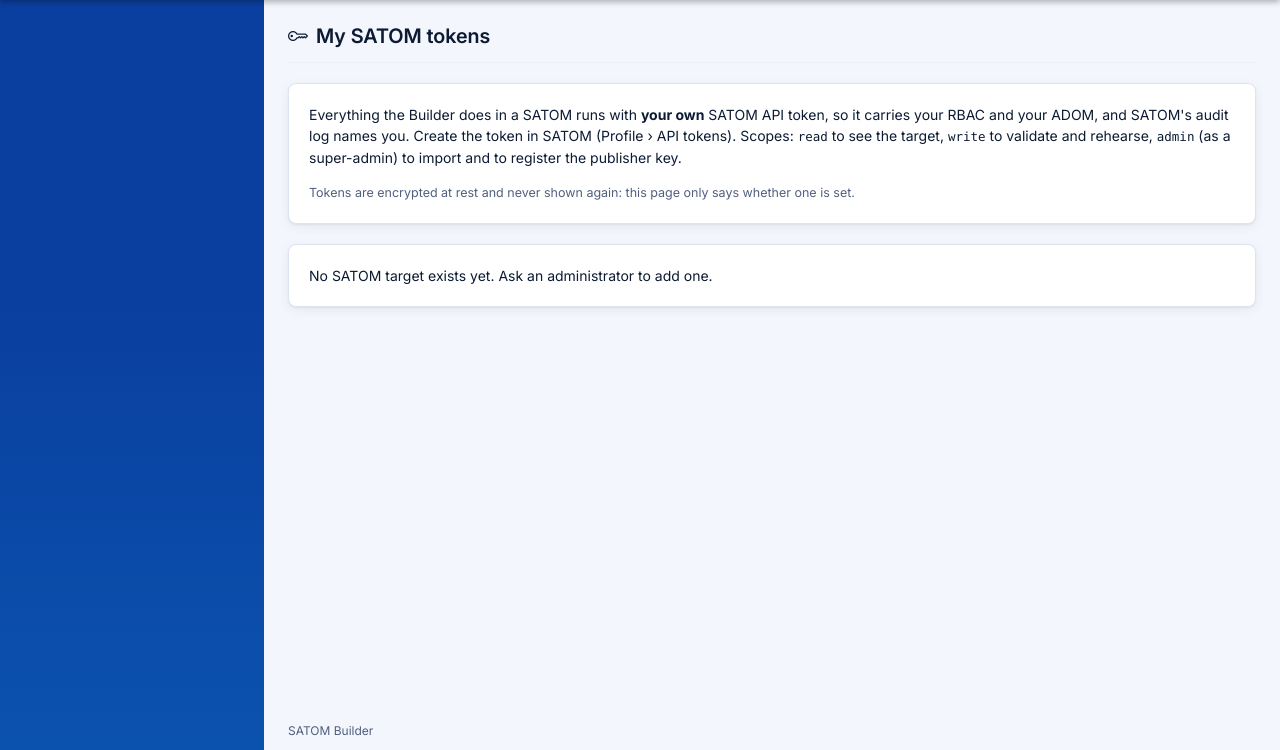
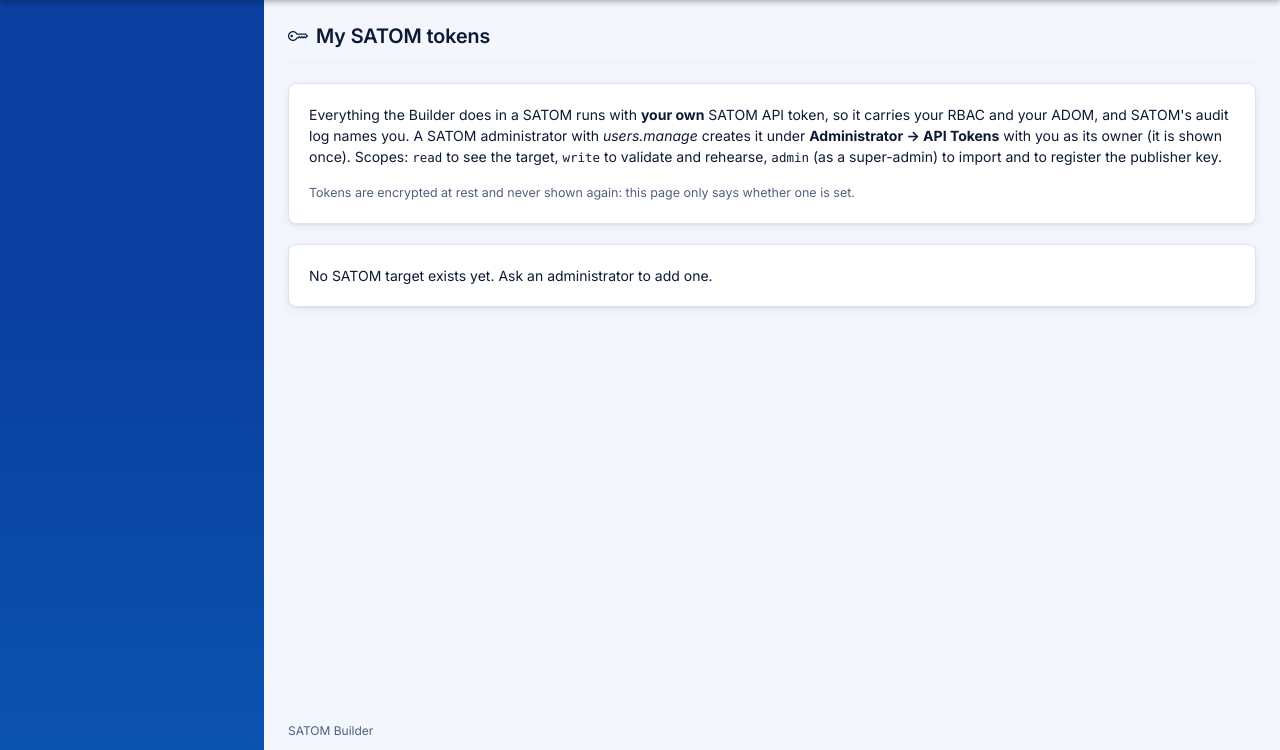
Before and after one commit to visionebc/satom-builder, a Python web app: template satom_builder/templates/me/tokens.html in a window 1280 px wide. Shown: the part 50-800 px from the top of the page. Run offline with Jinja, Linux system fonts and the light colour scheme; the template is opened without the code that fills it, so the values that code supplies are empty; some libraries are stand-ins or nearby versions.

Commit message:
docs: SATOM API tokens are created under Administrator → API Tokens by an admin, with the author as owner

```diff
--- a/satom_builder/templates/me/tokens.html
+++ b/satom_builder/templates/me/tokens.html
@@ -4,7 +4,7 @@
 {% block content %}
 <div class="fw-page-header"><h1 class="fw-page-title"><i class="bi bi-key me-2"></i>My SATOM tokens</h1></div>
 <div class="fw-card"><div class="fw-card-body">
-  <p>Everything the Builder does in a SATOM runs with <strong>your own</strong> SATOM API token, so it carries your RBAC and your ADOM, and SATOM's audit log names you. Create the token in SATOM (Profile › API tokens). Scopes: <span class="sb-mono">read</span> to see the target, <span class="sb-mono">write</span> to validate and rehearse, <span class="sb-mono">admin</span> (as a super-admin) to import and to register the publisher key.</p>
+  <p>Everything the Builder does in a SATOM runs with <strong>your own</strong> SATOM API token, so it carries your RBAC and your ADOM, and SATOM's audit log names you. A SATOM administrator with <em>users.manage</em> creates it under <strong>Administrator → API Tokens</strong> with you as its owner (it is shown once). Scopes: <span class="sb-mono">read</span> to see the target, <span class="sb-mono">write</span> to validate and rehearse, <span class="sb-mono">admin</span> (as a super-admin) to import and to register the publisher key.</p>
   <p class="sb-help mb-0">Tokens are encrypted at rest and never shown again: this page only says whether one is set.</p>
 </div></div>
 {% if not rows %}
```
Also changed, not shown: docs/user-guide.md (+1 -1 lines).
